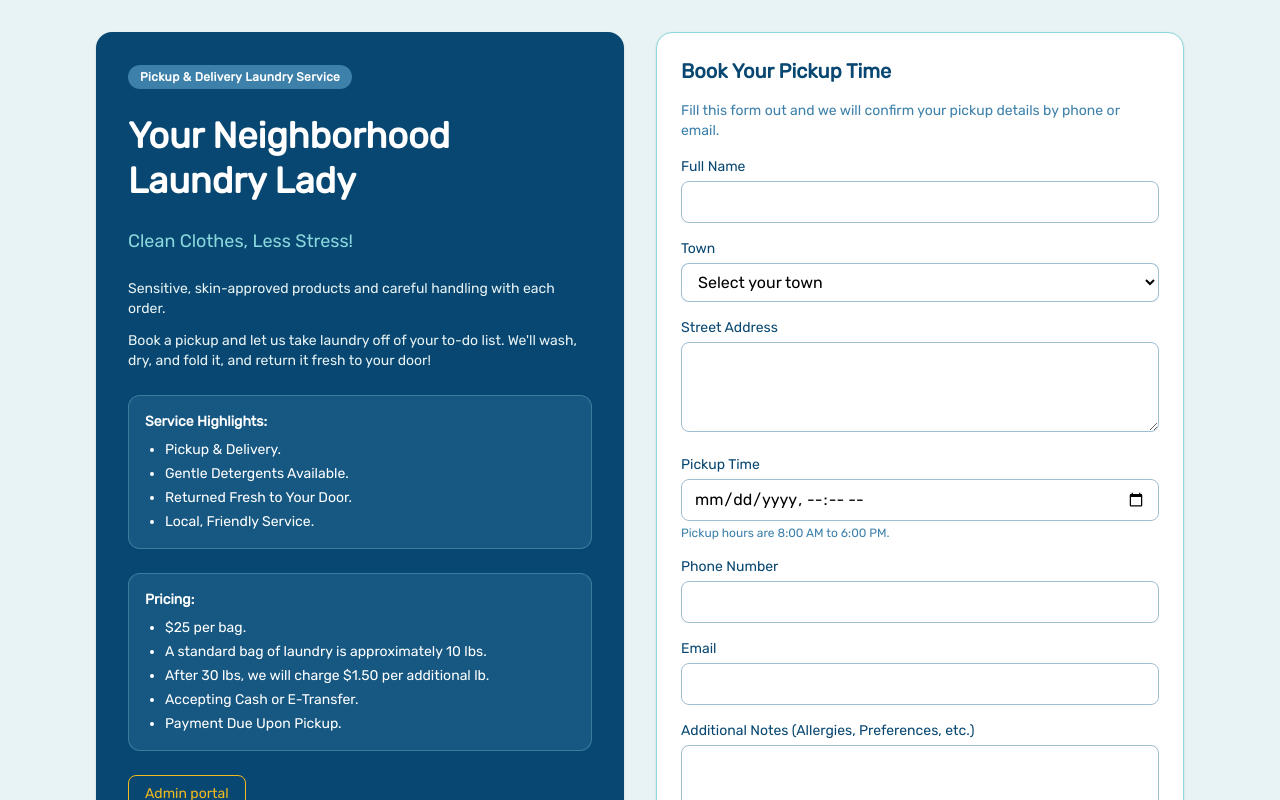
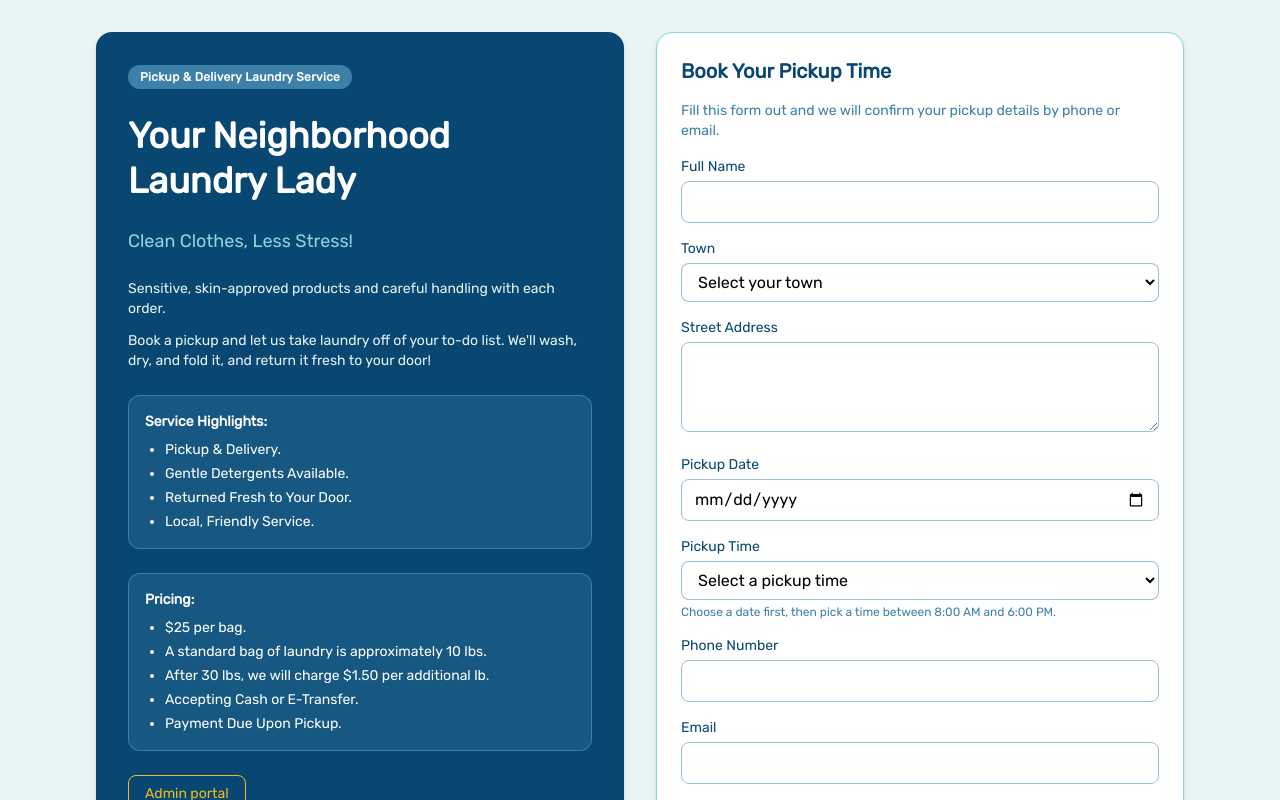
Before and after one commit to Crockerj2003/your-neighborhood-laundry-lady, a Next.js app: page / in a window 1280 px wide. Shown: the top 800 px of the page. Built offline with nearby package versions, Linux system fonts and the light colour scheme.

Commit message:
Made the date and time selector more intuitive

```diff
--- a/src/components/booking-form.tsx
+++ b/src/components/booking-form.tsx
@@ -7,6 +7,43 @@ import {
 } from "@/lib/pickupTime";
 
 type Status = "idle" | "submitting" | "success" | "error";
+
+const PICKUP_TIME_OPTIONS = [
+  { value: "08:00", label: "8:00 AM" },
+  { value: "08:30", label: "8:30 AM" },
+  { value: "09:00", label: "9:00 AM" },
+  { value: "09:30", label: "9:30 AM" },
+  { value: "10:00", label: "10:00 AM" },
+  { value: "10:30", label: "10:30 AM" },
+  { value: "11:00", label: "11:00 AM" },
+  { value: "11:30", label: "11:30 AM" },
+  { value: "12:00", label: "12:00 PM" },
+  { value: "12:30", label: "12:30 PM" },
+  { value: "13:00", label: "1:00 PM" },
+  { value: "13:30", label: "1:30 PM" },
+  { value: "14:00", label: "2:00 PM" },
+  { value: "14:30", label: "2:30 PM" },
+  { value: "15:00", label: "3:00 PM" },
+  { value: "15:30", label: "3:30 PM" },
+  { value: "16:00", label: "4:00 PM" },
+  { value: "16:30", label: "4:30 PM" },
+  { value: "17:00", label: "5:00 PM" },
+  { value: "17:30", label: "5:30 PM" },
+  { value: "18:00", label: "6:00 PM" },
+] as const;
+
+function formatDateForInput(date: Date) {
+  const year = date.getFullYear();
+  const month = String(date.getMonth() + 1).padStart(2, "0");
+  const day = String(date.getDate()).padStart(2, "0");
+  return `${year}-${month}-${day}`;
+}
+
+function buildPickupDate(dateInput: string, timeInput: string) {
+  const [year, month, day] = dateInput.split("-").map(Number);
+  const [hours, minutes] = timeInput.split(":").map(Number);
+  return new Date(year, month - 1, day, hours, minutes, 0, 0);
+}
 
 export function BookingForm() {
   const [status, setStatus] = useState<Status>("idle");
@@ -19,12 +56,26 @@ export function BookingForm() {
     setError("");
 
     const formData = new FormData(form);
-    const pickupTimeInput = String(formData.get("pickupTime") ?? "");
-    const pickupDate = new Date(pickupTimeInput);
+    const pickupDateInput = String(formData.get("pickupDate") ?? "");
+    const pickupTimeSlotInput = String(formData.get("pickupTimeSlot") ?? "");
+
+    if (!pickupDateInput || !pickupTimeSlotInput) {
+      setStatus("error");
+      setError("Select both a pickup date and a pickup time.");
+      return;
+    }
+
+    const pickupDate = buildPickupDate(pickupDateInput, pickupTimeSlotInput);
 
     if (Number.isNaN(pickupDate.getTime())) {
       setStatus("error");
       setError("Enter a valid pickup time.");
+      return;
+    }
+
+    if (pickupDate <= new Date()) {
+      setStatus("error");
+      setError("Pickup time must be in the future.");
       return;
     }
 
@@ -111,15 +162,35 @@ export function BookingForm() {
       </label>
 
       <label className="block">
-        <span className="mb-1 block text-sm font-medium text-[#084771]">Pickup Time</span>
+        <span className="mb-1 block text-sm font-medium text-[#084771]">Pickup Date</span>
         <input
           required
-          type="datetime-local"
-          name="pickupTime"
+          type="date"
+          name="pickupDate"
+          min={formatDateForInput(new Date())}
           className="w-full rounded-lg border border-[#3d80aa]/50 px-3 py-2 text-black outline-none focus:border-[#084771]"
         />
+      </label>
+
+      <label className="block">
+        <span className="mb-1 block text-sm font-medium text-[#084771]">Pickup Time</span>
+        <select
+          required
+          name="pickupTimeSlot"
+          defaultValue=""
+          className="w-full rounded-lg border border-[#3d80aa]/50 bg-white px-3 py-2 text-black outline-none focus:border-[#084771]"
+        >
+          <option value="" disabled>
+            Select a pickup time
+          </option>
+          {PICKUP_TIME_OPTIONS.map((timeOption) => (
+            <option key={timeOption.value} value={timeOption.value}>
+              {timeOption.label}
+            </option>
+          ))}
+        </select>
         <span className="mt-1 block text-xs text-[#3d80aa]">
-          Pickup hours are 8:00 AM to 6:00 PM.
+          Choose a date first, then pick a time between 8:00 AM and 6:00 PM.
         </span>
       </label>
 
```
